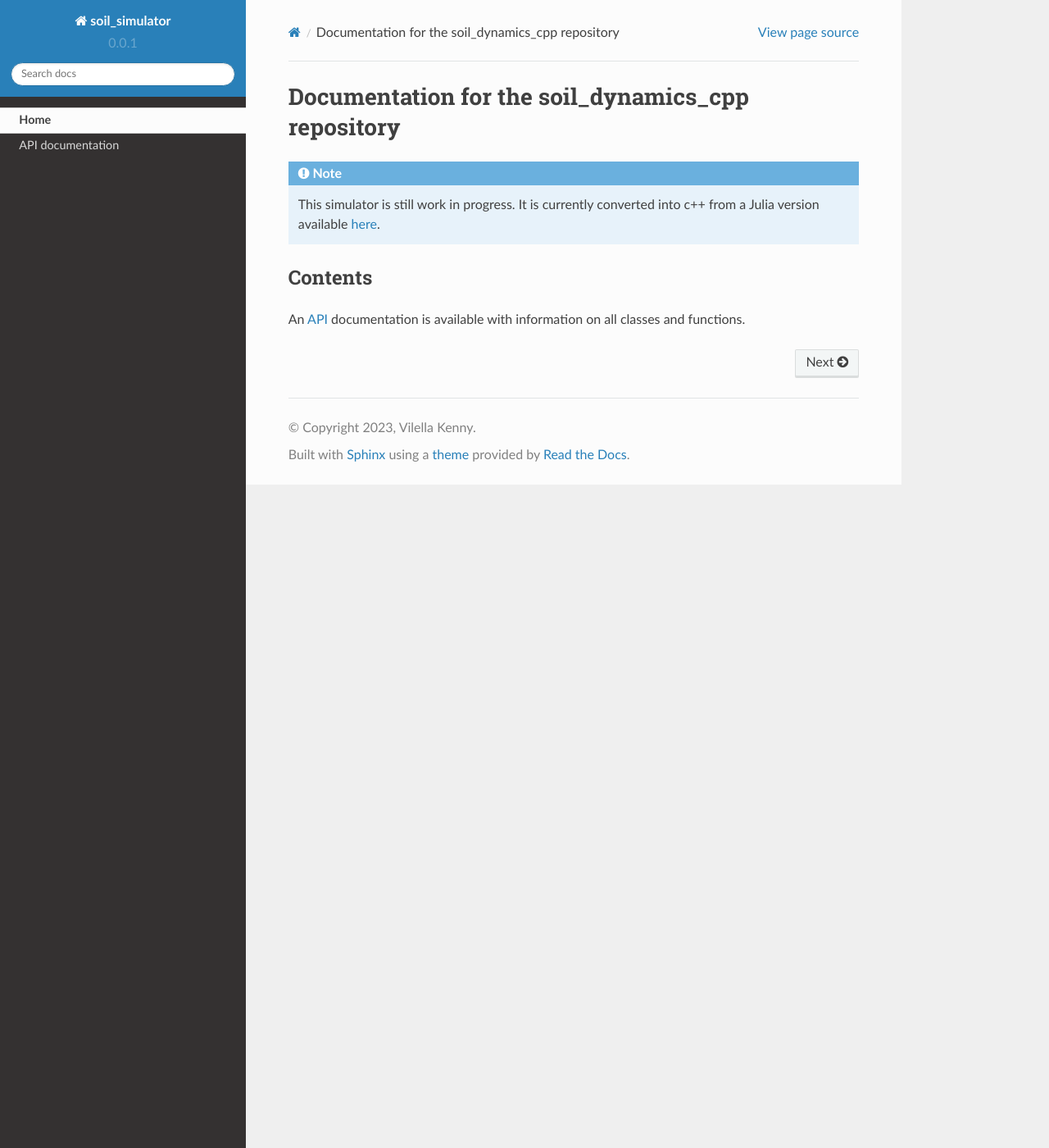
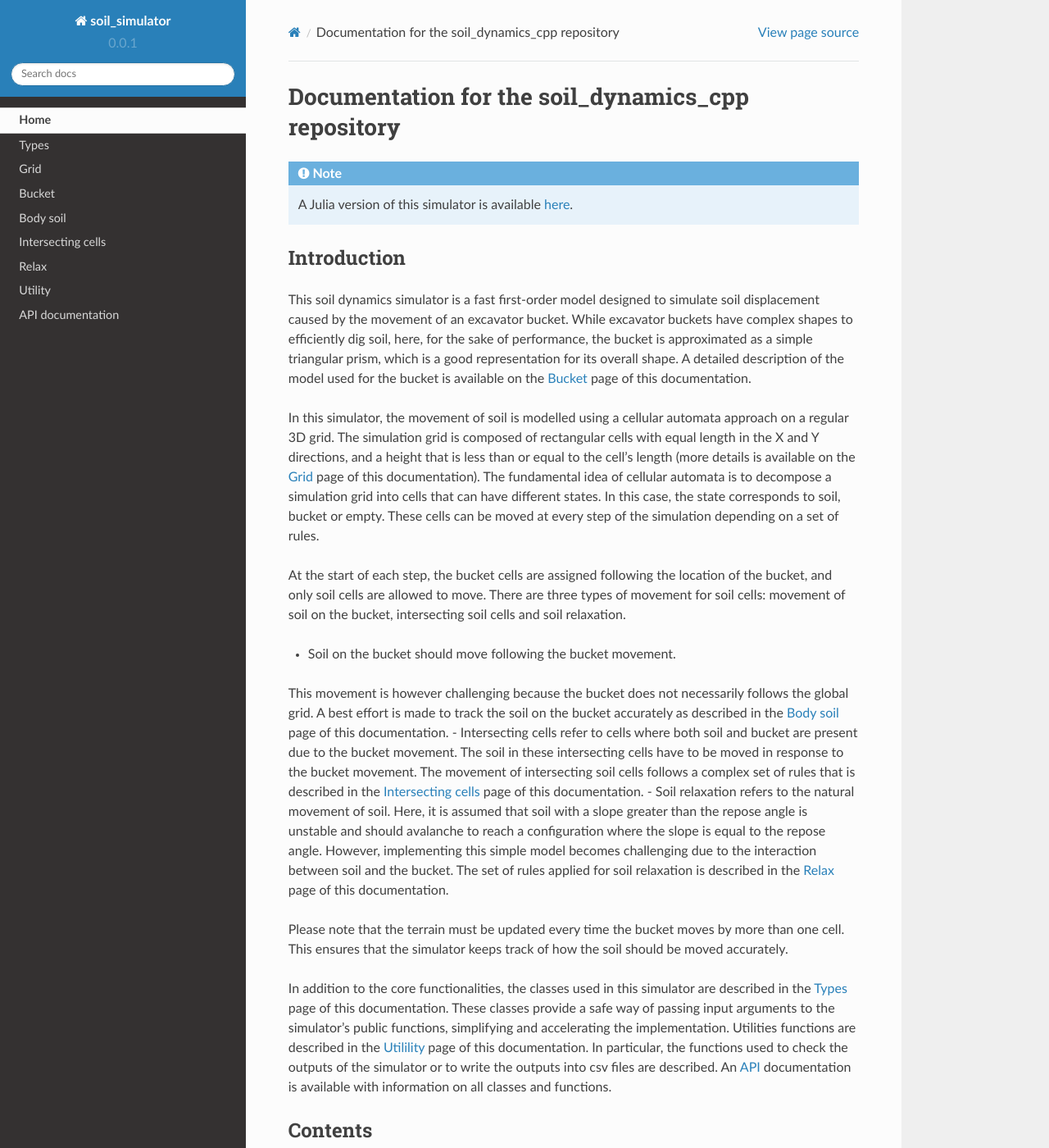
Before and after one commit to KennyVilella/soil_dynamics_cpp, a Sphinx documentation site: the page built from docs/index.rst, in a window 1280 px wide and 1400 px high. Shown: the whole window at 82% size. Built offline with Sphinx 7.4.7 and the Read the Docs theme 2.0.0, drawn with Linux system fonts in a browser that asks for light colours.

Commit message:
Add documentation introduction and skeleton (#49)
# Description
- Added skeleton of introduction
- Added introduction to documentation

```diff
--- /dev/null
+++ b/docs/body_soil.rst
@@ -0,0 +1,4 @@
+.. _body_soil:
+
+Body soil
+=========
--- /dev/null
+++ b/docs/bucket.rst
@@ -0,0 +1,4 @@
+.. _bucket:
+
+Bucket
+======
--- /dev/null
+++ b/docs/grid.rst
@@ -0,0 +1,4 @@
+.. _grid:
+
+Grid
+====
--- a/docs/index.rst
+++ b/docs/index.rst
@@ -3,19 +3,64 @@ Documentation for the soil_dynamics_cpp repository
 
 .. note::
 
-    This simulator is still work in progress.
-    It is currently converted into c++ from a Julia version available `here`_.
+    A Julia version of this simulator is available `here`_.
+
+Introduction
+------------
+
+This soil dynamics simulator is a fast first-order model designed to simulate soil displacement caused by the movement of an excavator bucket.
+While excavator buckets have complex shapes to efficiently dig soil, here, for the sake of performance, the bucket is approximated as a simple triangular prism, which is a good representation for its overall shape.
+A detailed description of the model used for the bucket is available on the `Bucket <bucket.html>`_ page of this documentation.
+
+
+In this simulator, the movement of soil is modelled using a cellular automata approach on a regular 3D grid.
+The simulation grid is composed of rectangular cells with equal length in the X and Y directions, and a height that is less than or equal to the cell's length (more details is available on the `Grid <grid.html>`_ page of this documentation).
+The fundamental idea of cellular automata is to decompose a simulation grid into cells that can have different states.
+In this case, the state corresponds to soil, bucket or empty.
+These cells can be moved at every step of the simulation depending on a set of rules.
+
+
+At the start of each step, the bucket cells are assigned following the location of the bucket, and only soil cells are allowed to move.
+There are three types of movement for soil cells: movement of soil on the bucket, intersecting soil cells and soil relaxation.
+
+
+- Soil on the bucket should move following the bucket movement.
+This movement is however challenging because the bucket does not necessarily follows the global grid.
+A best effort is made to track the soil on the bucket accurately as described in the `Body soil <body_soil.html>`_ page of this documentation.
+- Intersecting cells refer to cells where both soil and bucket are present due to the bucket movement.
+The soil in these intersecting cells have to be moved in response to the bucket movement.
+The movement of intersecting soil cells follows a complex set of rules that is described in the `Intersecting cells <intersecting_cells.html>`_ page of this documentation.
+- Soil relaxation refers to the natural movement of soil.
+Here, it is assumed that soil with a slope greater than the repose angle is unstable and should avalanche to reach a configuration where the slope is equal to the repose angle.
+However, implementing this simple model becomes challenging due to the interaction between soil and the bucket.
+The set of rules applied for soil relaxation is described in the `Relax <relax.html>`_ page of this documentation.
+
+
+Please note that the terrain must be updated every time the bucket moves by more than one cell.
+This ensures that the simulator keeps track of how the soil should be moved accurately.
+
+
+In addition to the core functionalities, the classes used in this simulator are described in the `Types <types.html>`_ page of this documentation.
+These classes provide a safe way of passing input arguments to the simulator's public functions, simplifying and accelerating the implementation.
+Utilities functions are described in the `Utilility <utils.html>`_ page of this documentation.
+In particular, the functions used to check the outputs of the simulator or to write the outputs into csv files are described.
+An `API <api.html>`_ documentation is available with information on all classes and functions.
 
 Contents
 --------
-
-An `API <api.html>`_ documentation is available with information on all classes and functions.
 
 .. toctree::
    :maxdepth: 1
    :hidden:
 
    Home <self>
+   Types <types>
+   Grid <grid>
+   Bucket <bucket>
+   Body soil <body_soil>
+   Intersecting cells <intersecting_cells>
+   Relax <relax>
+   Utility <utils>
    API documentation <api>
 
 .. _here: https://github.com/KennyVilella/soil_dynamics_julia
--- /dev/null
+++ b/docs/intersecting_cells.rst
@@ -0,0 +1,4 @@
+.. _intersecting_cells:
+
+Intersecting cells
+==================
--- /dev/null
+++ b/docs/relax.rst
@@ -0,0 +1,4 @@
+.. _relax:
+
+Relax
+=====
--- /dev/null
+++ b/docs/types.rst
@@ -0,0 +1,4 @@
+.. _types:
+
+Types
+=====
--- /dev/null
+++ b/docs/utils.rst
@@ -0,0 +1,4 @@
+.. _utils:
+
+Utility
+=======
```
